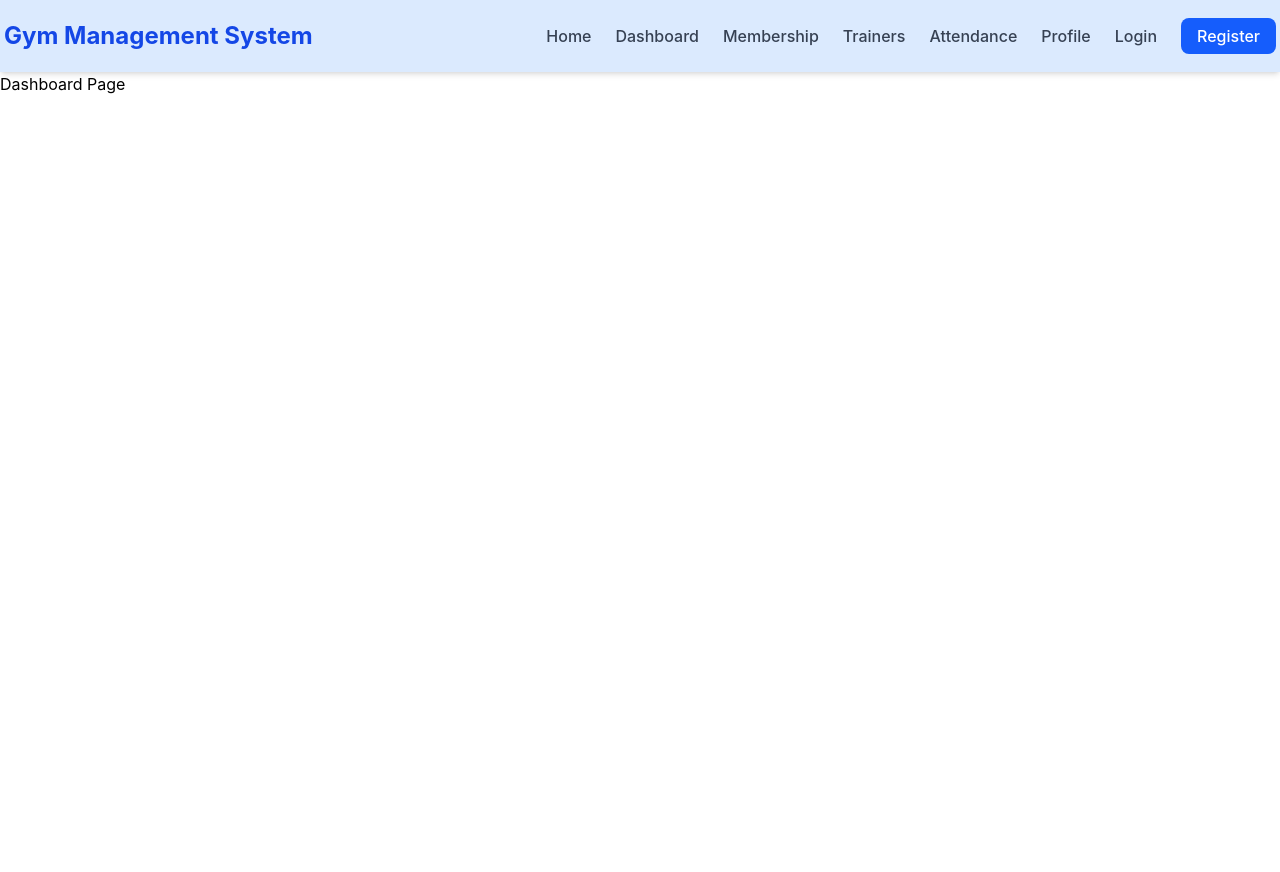
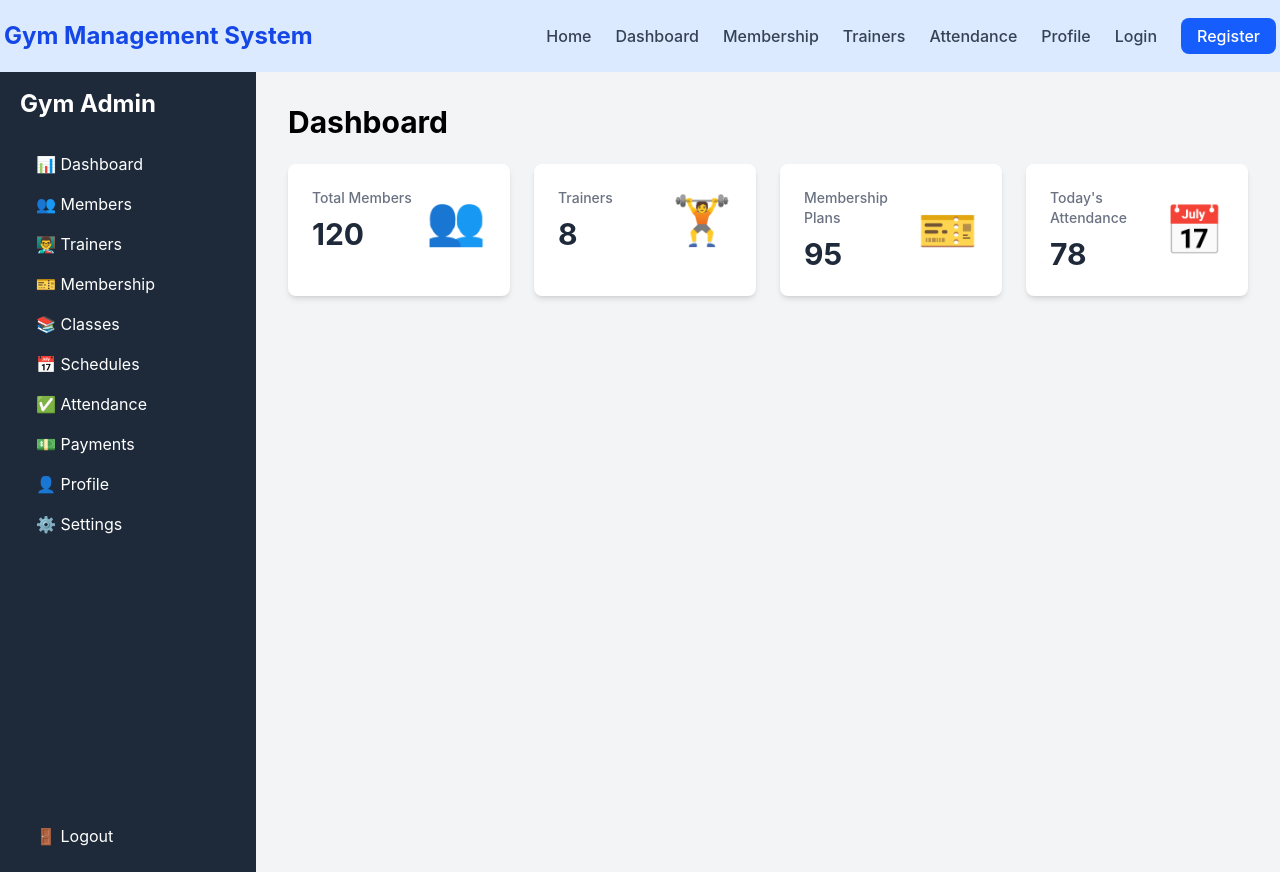
Before and after one commit to PoojaNikam2004/Gym-Management-System, a React (Vite) app: page /dashboard in a window 1280 px wide. Before the commit the page ends 800 px from the top, so only its background shows below. Built offline with nearby package versions, Linux system fonts and the light colour scheme.

Commit message:
build a dashboaard page

```diff
--- a/src/components/DashboardCard.jsx
+++ b/src/components/DashboardCard.jsx
@@ -0,0 +1,26 @@
+function DashboardCard({ title, value, icon }) {
+    return (
+        <div className="bg-white rounded-lg shadow-md p-6 hover:shadow-xl transition duration-300">
+
+            <div className="flex items-center justify-between">
+
+                <div>
+                    <h3 className="text-gray-500 text-sm font-medium">
+                        {title}
+                    </h3>
+
+                    <p className="text-3xl font-bold text-gray-800 mt-2">
+                        {value}
+                    </p>
+                </div>
+
+                <div className="text-5xl">
+                    {icon}
+                </div>
+
+            </div>
+        </div>
+    );
+}
+
+export default DashboardCard;
--- a/src/components/Navbar.jsx
+++ b/src/components/Navbar.jsx
@@ -1,4 +1,5 @@
 import {Link} from "react-router-dom";
+
 
 function Navbar() {
   return (
@@ -63,6 +64,7 @@ function Navbar() {
 
         </ul>
       </div>
+
     </nav>
   );
 }
--- a/src/components/Sidebar.jsx
+++ b/src/components/Sidebar.jsx
@@ -1,25 +1,25 @@
-import {Link} from "react-router-dom";
+import { Link } from "react-router-dom";
 
 
 
-function Sidebar(){
-    return(
+function Sidebar() {
+    return (
 
-        < div className="w-64 bg-gray-800 text-white h-screen p-5">
-            <h2 className="text-2xl font-bold mb-6">Gym Management</h2>
+        < div className="w-64 flex flex-col py-4 bg-gray-800 text-white h-screen p-5">
+            <h2 className="text-2xl font-bold mb-6">Gym Admin</h2>
 
-                <Link to="/dashboard" className="hover:bg-gray-700 p-2 rounded">Dashboard</Link>
-                <Link to="/members" className="hover:bg-gray-700 p-2 rounded">Members</Link>
-                <Link to="/trainers" className="hover:bg-gray-700 p-2 rounded">Trainers</Link>
-                <Link to="/membership" className="hover:bg-gray-700 p-2 rounded">Membership</Link>
+            <Link to="/dashboard" className="hover:bg-gray-700 px-4 py-2 gap-2 transition duration-300 rounded">📊 Dashboard</Link>
+            <Link to="/members" className="hover:bg-gray-700 px-4 py-2 gap-2 transition duration-300 rounded">👥 Members</Link>
+            <Link to="/trainers" className="hover:bg-gray-700 px-4 py-2 gap-2 transition duration-300 rounded">👨‍🏫 Trainers</Link>
+            <Link to="/membership" className="hover:bg-gray-700 px-4 py-2 gap-2 transition duration-300 rounded">🎫 Membership</Link>
 
-                <Link to="/classes" className="hover:bg-gray-700 p-2 rounded">Classes</Link>
-                <Link to="/schedules" className="hover:bg-gray-700 p-2 rounded">Schedules</Link>
-                <Link to="/attendance" className="hover:bg-gray-700 p-2 rounded">Attendance</Link>
-                <Link to="/payments" className="hover:bg-gray-700 p-2 rounded">Payments</Link>
-                <Link to="/profile" className="hover:bg-gray-700 p-2 rounded">Profile</Link>
-                <Link to="/settings" className="hover:bg-gray-700 p-2 rounded">Settings</Link>
-                <Link to="/logout" className="hover:bg-gray-700 p-2 rounded">Logout</Link>
+            <Link to="/classes" className="hover:bg-gray-700 px-4 py-2 gap-2 transition duration-300 rounded">📚 Classes</Link>
+            <Link to="/schedules" className="hover:bg-gray-700 px-4 py-2 gap-2 transition duration-300 rounded">📅 Schedules</Link>
+            <Link to="/attendance" className="hover:bg-gray-700 px-4 py-2 gap-2 transition duration-300 rounded">✅ Attendance</Link>
+            <Link to="/payments" className="hover:bg-gray-700 px-4 py-2 gap-2 transition duration-300 rounded">💵 Payments</Link>
+            <Link to="/profile" className="hover:bg-gray-700 px-4 py-2 gap-2 transition duration-300 rounded">👤 Profile</Link>
+            <Link to="/settings" className="hover:bg-gray-700 px-4 py-2 gap-2 transition duration-300 rounded">⚙️ Settings</Link>
+            <Link to="/logout" className="hover:bg-gray-700 mt-auto transition duration-300 rounded px-4 py-2">🚪 Logout</Link>
 
         </div>
 
--- a/src/pages/Dashboard.jsx
+++ b/src/pages/Dashboard.jsx
@@ -1,10 +1,42 @@
+import Sidebar from "../components/Sidebar";
+import DashboardCard from "../components/DashboardCard";
+
 function Dashboard(){
     return(
-        <div>
-            <h1>
-                Dashboard Page
-            </h1>
+        <div className="flex">
+
+    <Sidebar />
+
+    <div className="flex-1 bg-gray-100 p-8">
+
+        <h1 className="text-3xl font-bold mb-6"> Dashboard </h1>
+
+        <div className="grid grid-cols-1 md:grid-cols-2 lg:grid-cols-4 gap-6">
+
+            <DashboardCard title="Total Members" value="120" icon="👥"/>
+
+            <DashboardCard title="Trainers"
+                value="8"
+                icon="🏋"
+            />
+
+            <DashboardCard
+                title="Membership Plans"
+                value="95"
+                icon="🎫"
+            />
+
+            <DashboardCard
+                title="Today's Attendance"
+                value="78"
+                icon="📅"
+            />
+
         </div>
+
+    </div>
+
+</div>
     )
 }
 export default Dashboard;
```
